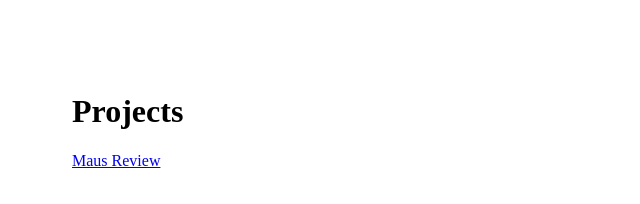
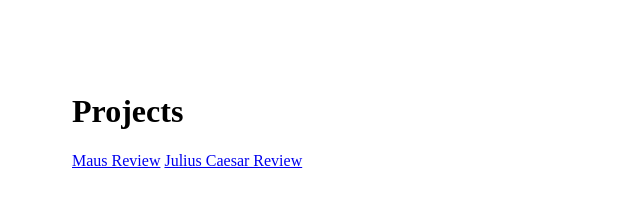
Before and after one commit to kaogaroo/kaogaroo.github.io, a plain HTML site: page projects/index.html in a window 1280 px wide. Shown: the whole page, without its empty margins (0-640 px from the left). Drawn offline with Linux system fonts and the light colour scheme.

Commit message:
Added link to review

```diff
--- a/projects/index.html
+++ b/projects/index.html
@@ -12,6 +12,7 @@
             Projects
         </h1>
         <a href="/projects/maus-review/">Maus Review</a>
+        <a href="/projects/caesar-review/">Julius Caesar Review</a>
     </div>
 </body>
 </html>
```
